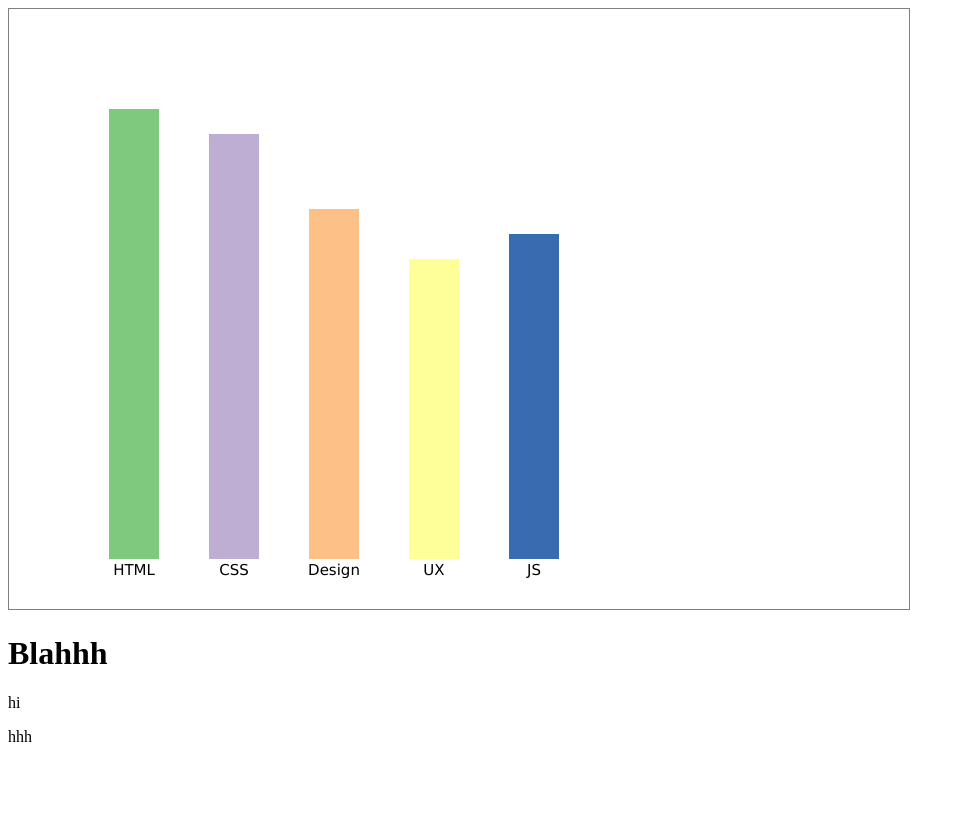
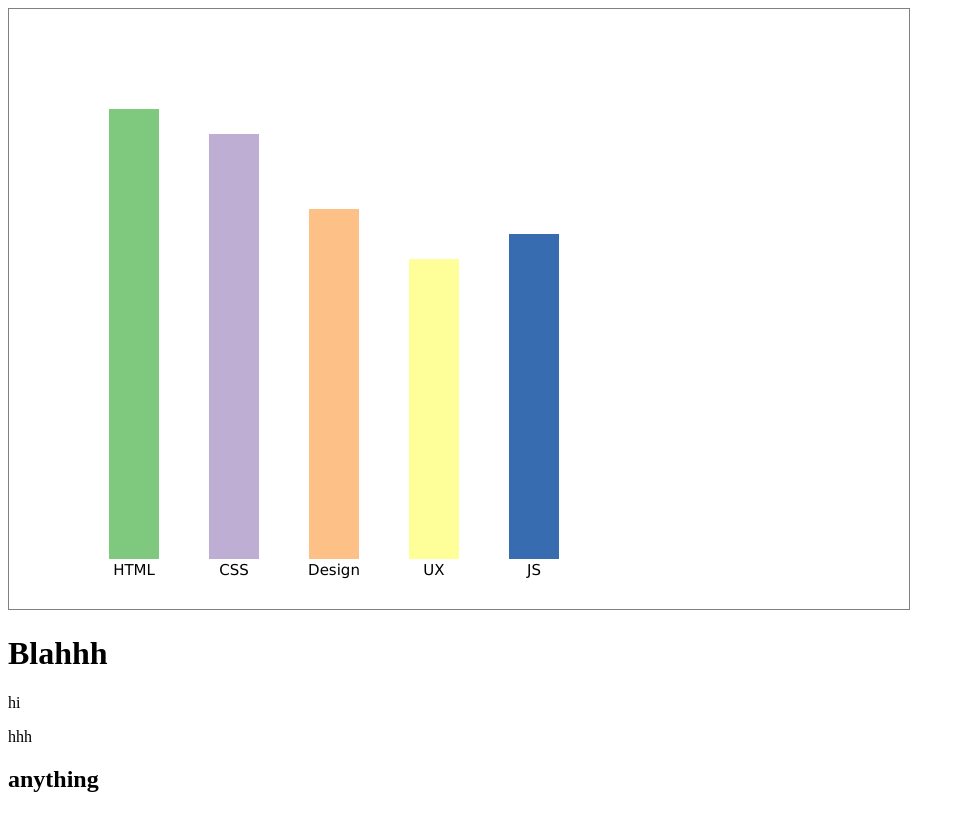
Before and after one commit to reinaha/SVGDemo, a plain HTML site: page index.html in a window 1280 px wide. Shown: the whole page, without its empty margins (0-965 px from the left). Drawn offline with nearby package versions, Linux system fonts and the light colour scheme.

Commit message:
Add more text

```diff
--- a/index.html
+++ b/index.html
@@ -10,6 +10,7 @@
     <h1> Blahhh </h1>
     <p> hi </p>
     <p> hhh </p>
+    <h2> anything </h2>
 
 
 
```
